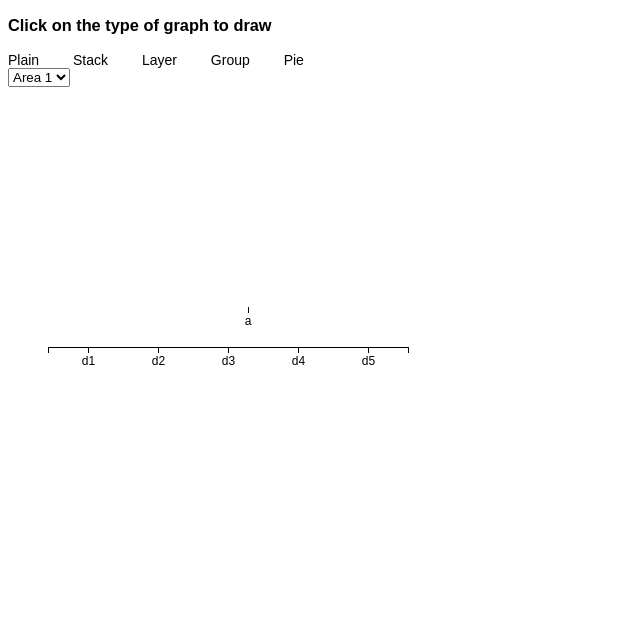
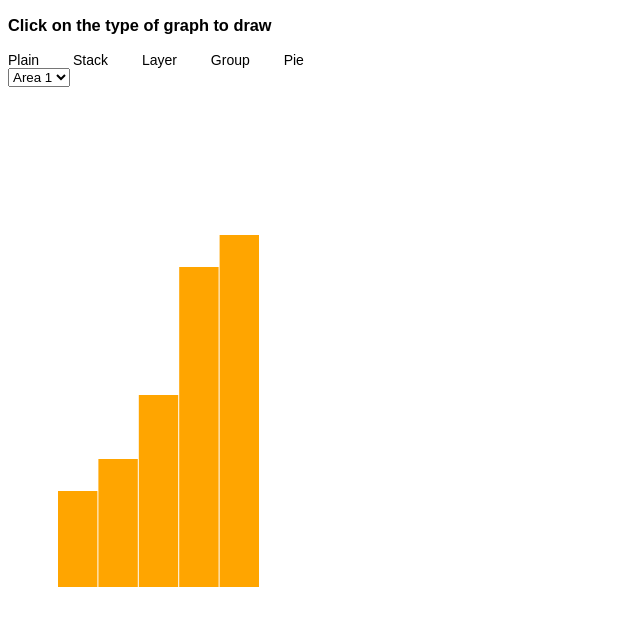
Before and after one commit to refinery-platform/refinery-utility-visualization, a plain HTML site: page index.html in a window 1280 px wide. Both pictures are taken after a click on the link "Layer". Shown: the whole page, without its empty margins (0-640 px from the left). Drawn offline with Linux system fonts and the light colour scheme.

Commit message:
Made some progress in the layered bar chart

```diff
--- a/index.html
+++ b/index.html
@@ -43,8 +43,8 @@
 
         var userConfig = {
             dimension: {
-                height: 240,
-                width: 360
+                height: 480,
+                width: 1000
             }
         }
 
--- a/js/charts/layer.js
+++ b/js/charts/layer.js
@@ -3,6 +3,8 @@ function layer(data, config) {
     var margin = config.margin;
     var width = config.dimension.width;
     var height = config.dimension.height;
+    var padding = 10;
+    var barPadding = 1;
     var color = d3.scale.ordinal()
         .range(config.colors);
 
@@ -22,45 +24,74 @@ function layer(data, config) {
         d.dataset = mainAxisLabels.map(function(name) { return {name: name, value: +d[name]}; });
     })
 
-    // create axis scales
-    var mainAxisScale = d3.scale.ordinal()
-        .domain(mainAxisLabels)
-        .rangeRoundBands([0, width], 0.1);
+    console.log("data after dataset mod: ");
+    console.log(data);
 
-    var subAxisScale = d3.scale.ordinal()
-        .domain(data.map(function(d) { return d.set; }))
-        .rangeRoundBands([0], mainAxisScale.rangeBand());
+    // set up the necessary data structures
+    var categoryData = new Array();
+    for (var i = 0; i < mainAxisLabels.length; i++) {
+        categoryData.push({ name: mainAxisLabels[i] });
+    }
+
+    for (var i = 0; i < mainAxisLabels.length; i++) {
+            categoryData[i].setData = [];
+            for (var j = 0; j < data.length; j++) {
+                categoryData[i].setData.push({name: data[j].set, value: data[j][categoryData[i].name] });
+            }
+    }
+
+    console.log("Cateogyr data");
+    console.log(categoryData);
 
     var yScale = d3.scale.linear()
         .domain([0, d3.max(data, function(d) { return d3.max(d.dataset, function(d) { return d.value; })})])
-        .range([height, 0]);
+        .range([0, height]);
 
-    // create axis
-    var xMainAxis = d3.svg.axis()
-        .scale(mainAxisScale)
-        .orient("bottom");
+    var subChartWidth = (width + margin.left + margin.right) / categoryData.length;
+    var subSvg = [];
+    for (var i = 0; i < categoryData.length; i++) {
+        subSvg[i] = svg.append("svg")
+                        .attr("y", 0)
+                        .attr("width", (subChartWidth) + "px")
+                        .attr("height", (height) + "px")
+                        .append("g");
+    }
 
-    var xSubAxis = d3.svg.axis()
-        .scale(subAxisScale)
-        .orient("bottom");
+    // start plotting the stuff in their unique svg containers
+    //for (var ii = 0; ii < categoryData.length; ii++) {
+    for (var ii = 0; ii < categoryData.length; ii++) {
+        console.log("appending rects");
+        subSvg[ii].selectAll("rect")
+            .data(categoryData[ii].setData)
+            .enter().append("rect")
+                .attr("x", function(d, i) { return i * ((subChartWidth - padding) / categoryData.length) + padding + (ii * subChartWidth); })
+                .attr("y", function(d) { return height - yScale(+d.value); })
+                .attr("width", (subChartWidth - padding) / categoryData.length - barPadding)
+                .attr("height", function(d) { console.log(d.value); return yScale(+d.value); })
+                .attr("fill", "orange"); // subject to change
+    }
 
-    var yAxis = d3.svg.axis()
-        .scale(yScale)
-        .orient("left")
-        .tickFormat(d3.format(".2s"));
+/*
+    var subChartWidth = width / categoryData.length - 10;
+    for (var ii = 0; ii < categoryData.length; ii++) {
+        console.log("doing some magic");
 
-    // plot the main axis
-    svg.append("g")
-        .attr("class", "x axis")
-        .attr("transform", "translate(0, " + height + ")")
-        .call(xMainAxis);
+        svg.selectAll("rect")
+            .data(categoryData[ii].setData)
+            .enter().append("rect")
+                .attr("x", function(d, i) { return i * ((subChartWidth - padding) / categoryData.length) + padding + (ii * subChartWidth); })
+                .attr("y", function(d) { return height - yScale(+d.value); })
+                .attr("width", (subChartWidth - padding) / categoryData.length - barPadding)
+                .attr("height", function(d) { return yScale(+d.value); })
+                .attr("fill", "steelblue"); // subject to change
 
-    // plot the sub axes on top of the main axis
-    svg.append("g")
-        .attr("class", "x axis")
-        .attr("transform", "translate(200, 200)")
-        .call(xSubAxis);
+*/
 
-    console.log(subAxisScale.domain());
-    console.log(mainAxisScale.domain());
+/*
+        for (var i = 0; i < categoryData[ii].setData.length; i++) {
+            console.log("x: " + (i * ((subChartWidth - padding) / categoryData.length) + padding + (ii * subChartWidth)));
+            console.log("y: " + (height - yScale(+categoryData[ii].setData[i].value)));
+        }
+*/
+
 }
```
